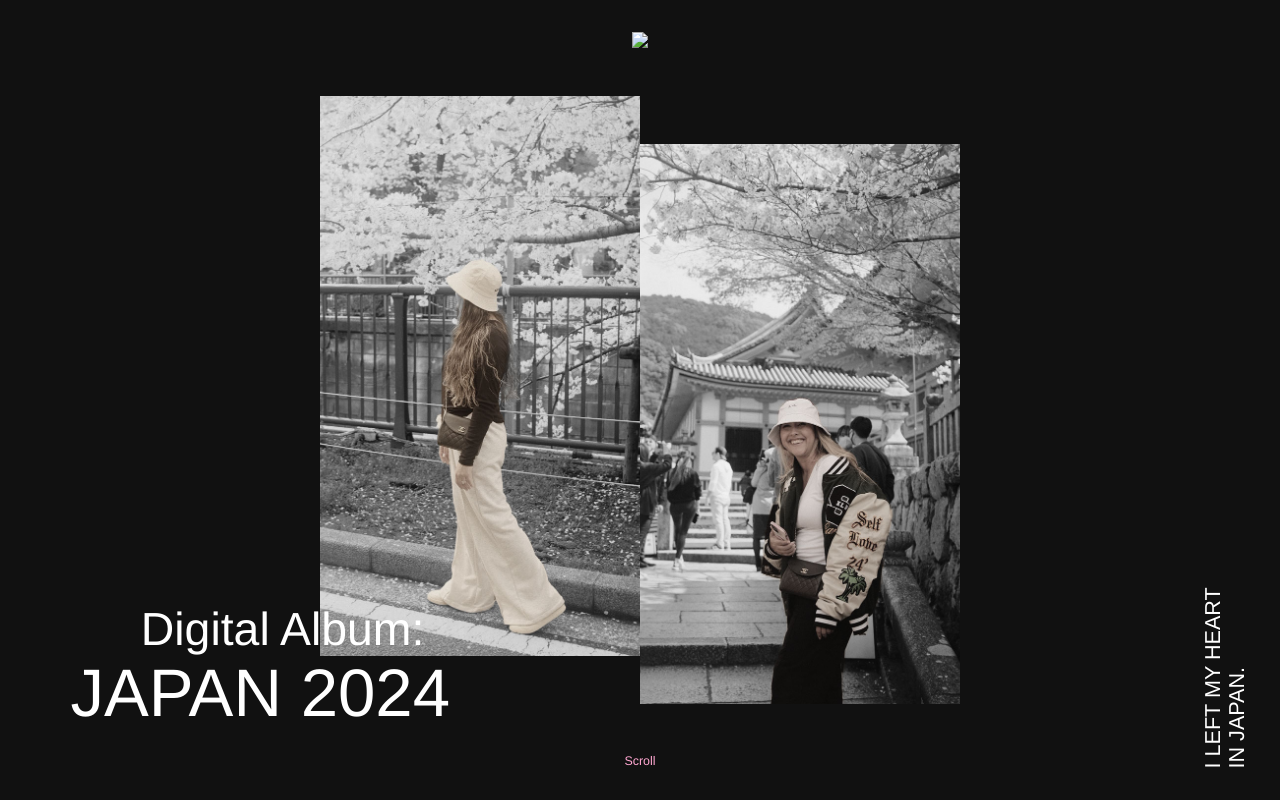
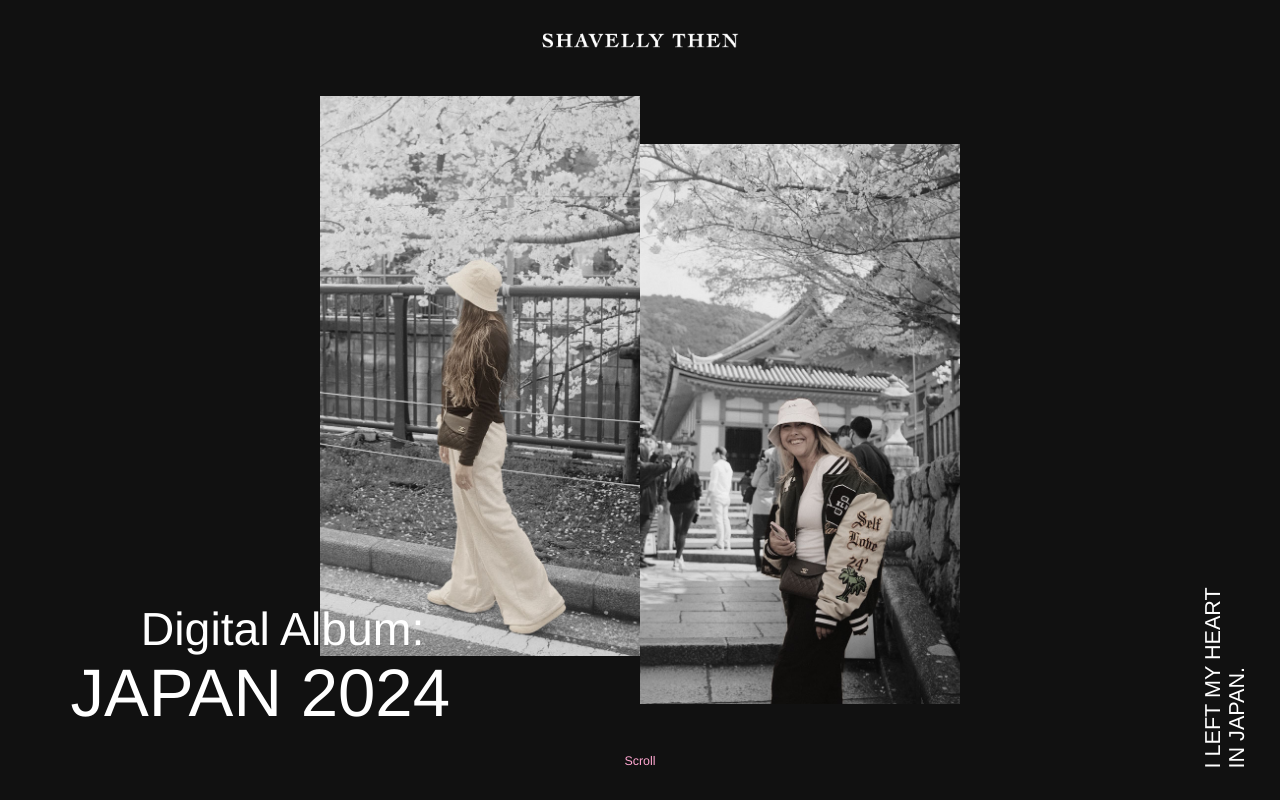
Before and after one commit to shavellythen/project_02, a plain HTML site: page index.html in a window 1280 px wide. Drawn offline with nearby package versions, Linux system fonts and the light colour scheme; the site is published under a folder, as on GitHub Pages, so addresses that start at the root find nothing.

Commit message:
Update index.html

```diff
--- a/index.html
+++ b/index.html
@@ -12,7 +12,7 @@
 <body>
 
     <figure class="logo">
-        <img src="/assets/logo-st.png">
+        <img src="assets/logo-st.png">
     </figure>
 
     <div class="slider js-slider">
```
